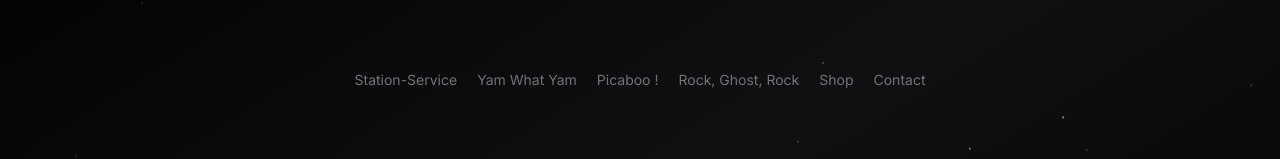
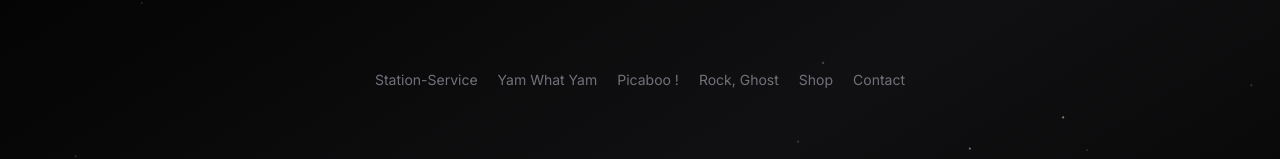
Before and after one commit to KaliMerO666/stationservice, a Next.js app: page / in a window 1280 px wide. Shown: the part 187-346 px from the top of the page. Built offline with nearby package versions, Linux system fonts and the light colour scheme; no server answers; what tailwindcss-debug-screens would draw is missing.

Commit message:
Update page.tsx

```diff
--- a/app/page.tsx
+++ b/app/page.tsx
@@ -6,7 +6,7 @@ const navigation = [
 	{ name: "Station-Service", href: "/projects" },
 	{ name: "Yam What Yam", href: "https://yamwhatyam.kalimero.rocks" },
 	{ name: "Picaboo !", href: "https://picaboo.netlify.app" },
-	{ name: "Rock, Ghost, Rock", href: "https://rockghostsrock.digitalpress.blog/blog" },
+	{ name: "Rock, Ghost", href: "https://rockghostsrock.digitalpress.blog/blog" },
 	{ name: "Shop", href: "https://bookomatic.hstn.me" },
 	{ name: "Contact", href: "/contact" },
 ];
```
